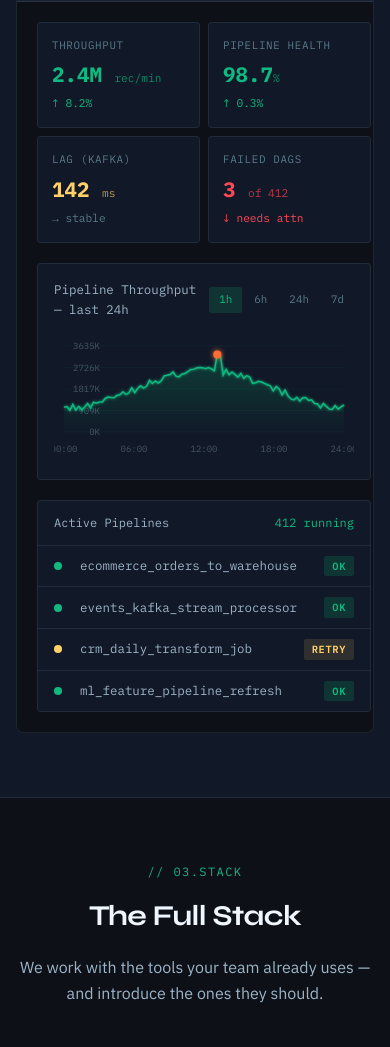
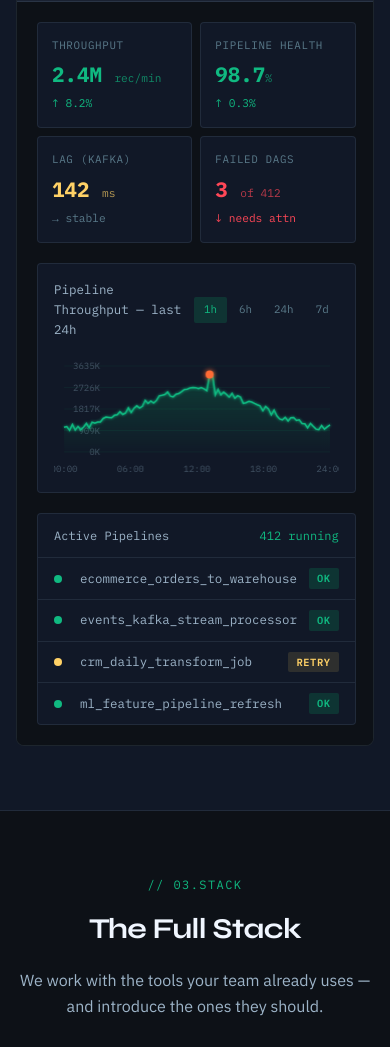
Before and after one commit to PrajwalRaj21/inferreach, a plain HTML site: page index.html in a window 390 px wide. Shown: the part 4530-5577 px from the top of the page. Drawn offline with Linux system fonts and the light colour scheme.

Commit message:
feat: improve chart responsiveness and add reliable resizing logic

```diff
--- a/index.html
+++ b/index.html
@@ -732,6 +732,8 @@
   border: 1px solid var(--border-dim);
   border-radius: 4px;
   padding: 16px;
+  min-height: 160px;
+  overflow: hidden;
 }
 
 .chart-header {
@@ -1602,7 +1604,7 @@
                   <span class="cc">7d</span>
                 </div>
               </div>
-              <canvas id="throughputChart" height="120"></canvas>
+              <canvas id="throughputChart" height="120" style="width:100%;min-height:120px;display:block"></canvas>
             </div>
 
             <!-- Pipeline list -->
@@ -2121,7 +2123,28 @@
     ctx.setTransform(1,0,0,1,0,0);
     ctx.scale(dpr, dpr);
   }
-  requestAnimationFrame(() => { resize(); drawChart(); });
+  // Use ResizeObserver for reliable sizing, with rAF fallback
+  function initChart() {
+    const rect = canvas.getBoundingClientRect();
+    if (rect.width > 0) { resize(); drawChart(); return; }
+    // Not visible yet — poll until it is
+    let tries = 0;
+    const poll = setInterval(() => {
+      const r = canvas.getBoundingClientRect();
+      if (r.width > 0 || ++tries > 20) {
+        clearInterval(poll);
+        resize(); drawChart();
+      }
+    }, 100);
+  }
+
+  if ('ResizeObserver' in window) {
+    const ro = new ResizeObserver(() => { resize(); drawChart(); });
+    ro.observe(canvas);
+  }
+  window.addEventListener('resize', () => { resize(); drawChart(); });
+  // Defer past layout
+  setTimeout(initChart, 50);
 
   // Generate fake 24h data
   const points = 96; // 15-min intervals
```
